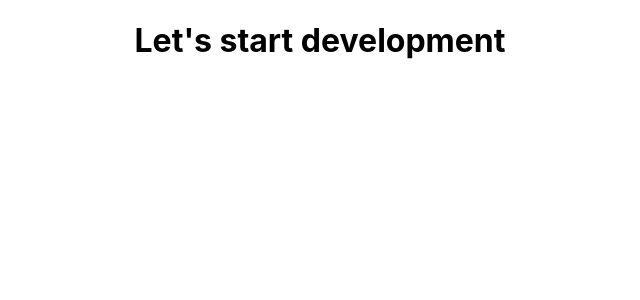
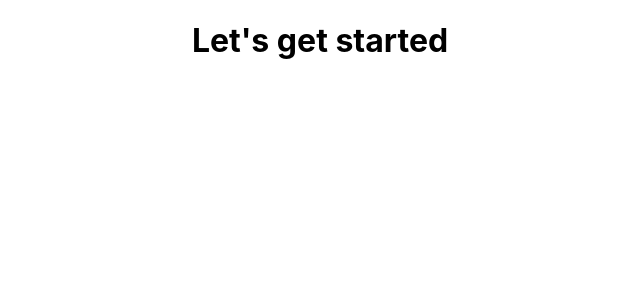
Before and after one commit to Shiv91141/Hotel-Booking-System, a React (Create React App) app in the folder client/: page / in a window 1280 px wide. Shown: the top 300 px of the page, without its empty margins (320-960 px from the left). Built offline with nearby package versions, Linux system fonts and the light colour scheme.

Commit message:
Lets get started

```diff
--- a/client/src/App.js
+++ b/client/src/App.js
@@ -1,9 +1,9 @@
-import './App.css';
+import "./App.css";
 
 function App() {
   return (
     <div className="App">
-      <h1>Let's start development </h1>
+      <h1>Let's get started</h1>
     </div>
   );
 }
```
